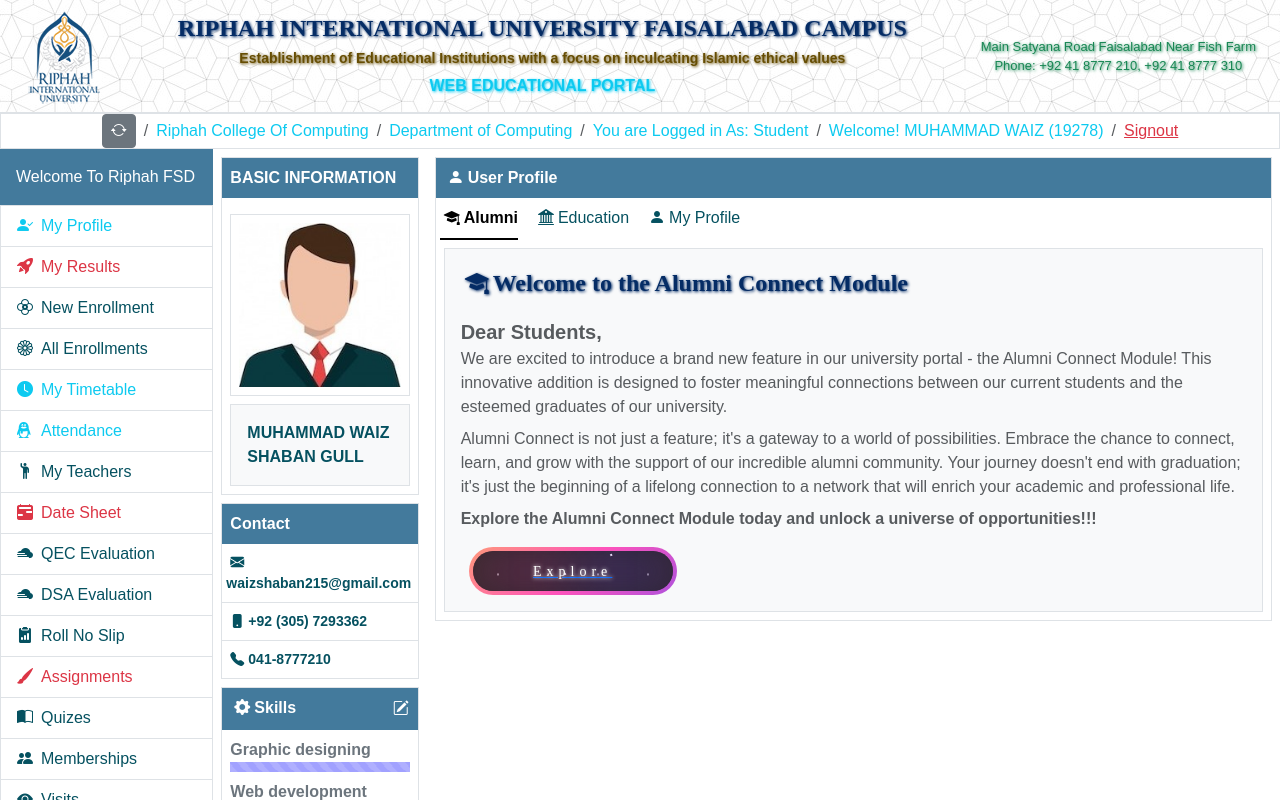
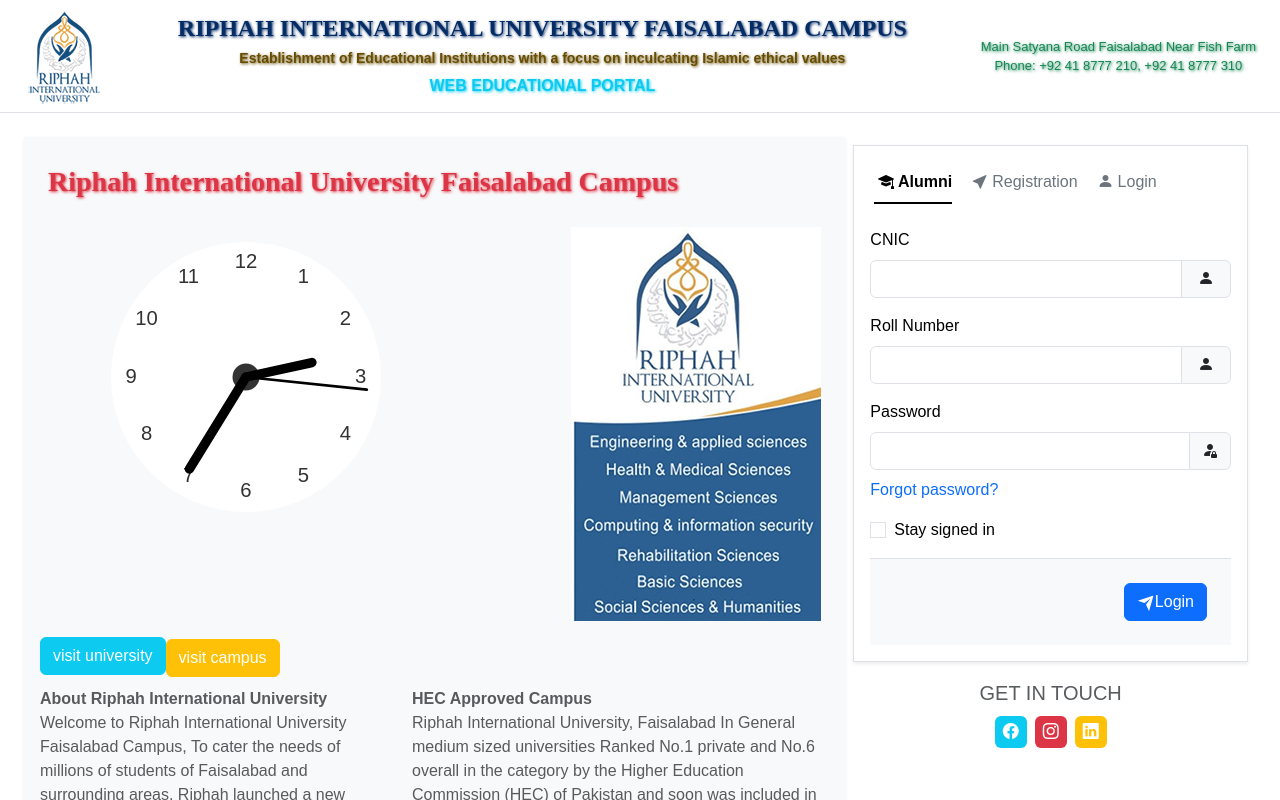
Before and after one commit to n-huzaifa/RiphahProfessionals-FYP, a React (Create React App) app: page /login in a window 1280 px wide. Shown: the top 800 px of the page. Built offline with nearby package versions, Linux system fonts and the light colour scheme; no server answers.

Commit message:
env updated

```diff
--- a/package.json
+++ b/package.json
@@ -9,7 +9,6 @@
     "aos": "^2.3.4",
     "bootstrap": "^5.3.3",
     "bootstrap-icons": "^1.11.2",
-    "dotenv": "^16.4.5",
     "firebase": "^10.11.1",
     "react": "^18.3.0",
     "react-dom": "^18.3.0",
--- a/src/App.js
+++ b/src/App.js
@@ -4,7 +4,6 @@
 import Profile from './pages/Profile'
 import NotFound from './pages/NotFound'
 import UserContext from './UserContext'
-require('dotenv').config()
 
 const PrivateRoute = () => {
   const { user } = useContext(UserContext)
@@ -21,7 +20,7 @@
       <Router>
         <Fragment>
           <Routes>
-            <Route path="/login" element={<Profile />} />
+            <Route path="/login" element={<Home />} />
             <Route exact path="/" element={<PrivateRoute />}>
               <Route exact path="/" element={<Profile />} />
             </Route>
```
Also changed, not shown: 1 other file (tests, documents, lock files or other folders).
